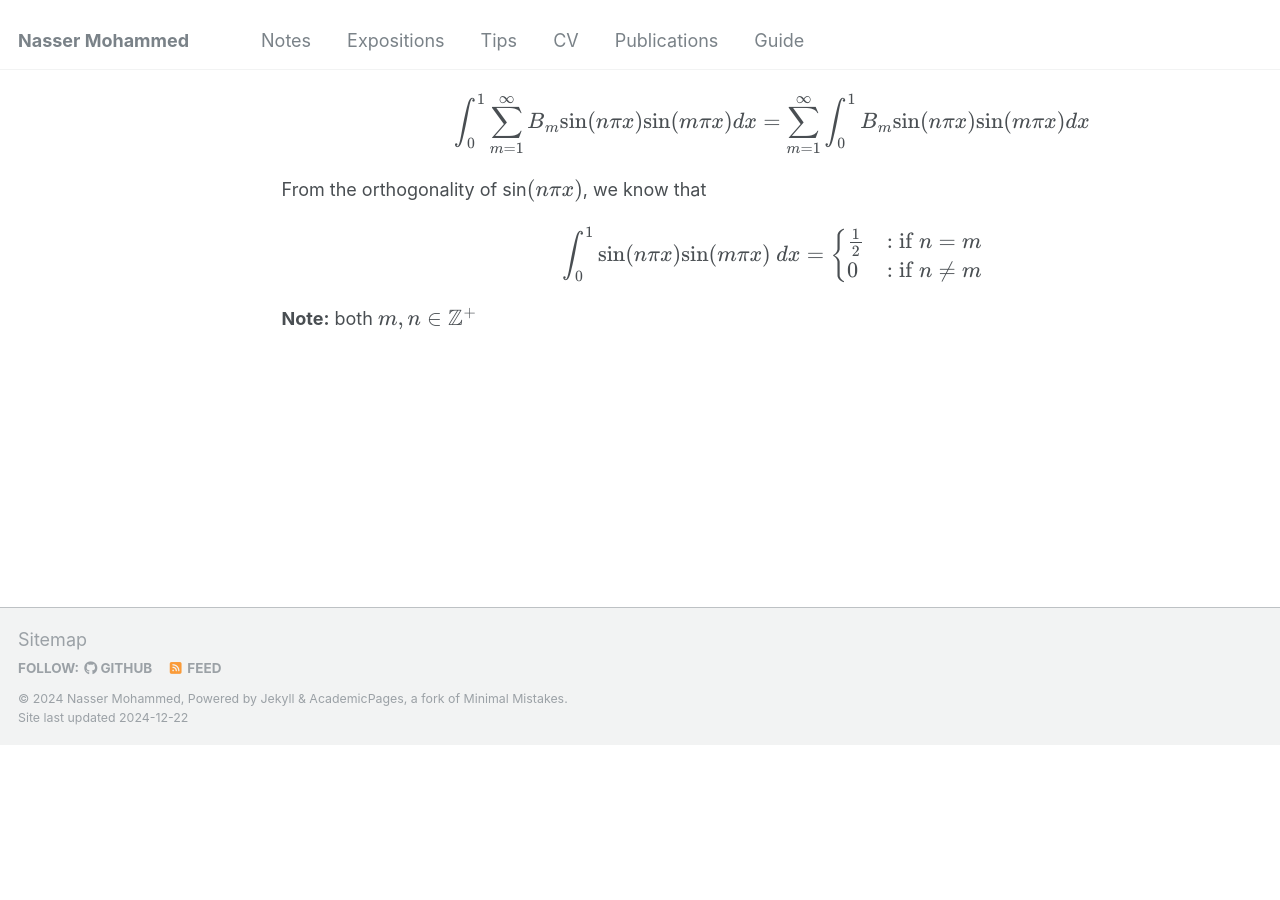
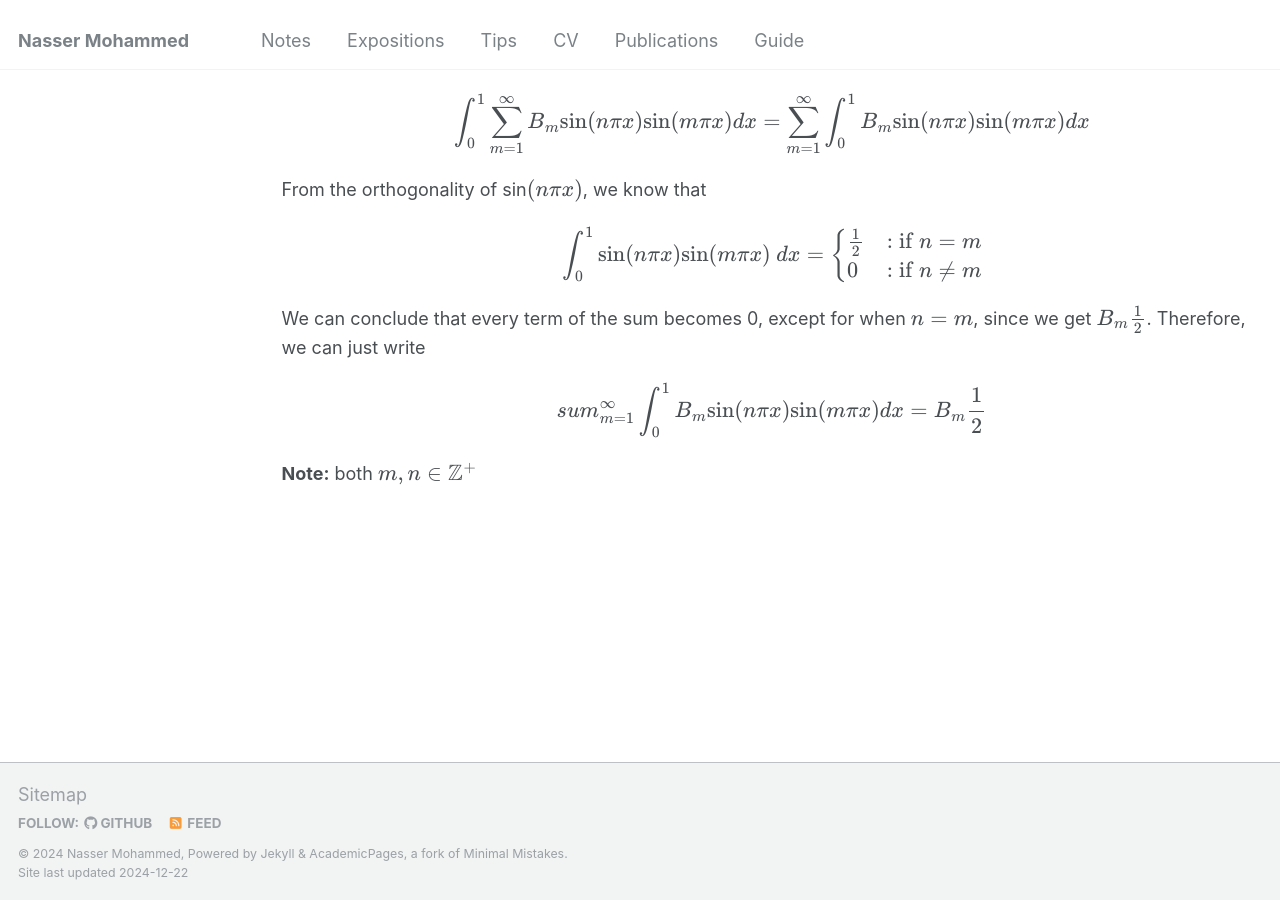
Before and after one commit to Nasser-Mohammed/Nasser-Mohammed.github.io, a Jekyll site: the page built from _pages/notes/pde/heatequation.md, in a window 1280 px wide and 900 px high, scrolled down 8154 px. Built offline with Jekyll 4.4.1, drawn with Linux system fonts in a browser that asks for light colours; before the commit the page ends 8899 px from its top, so only the background shows below that.

Commit message:
Update heatequation.md

```diff
--- a/_pages/notes/pde/heatequation.md
+++ b/_pages/notes/pde/heatequation.md
@@ -107,4 +107,6 @@ $$
 $$
 </div>
 
+We can conclude that every term of the sum becomes 0, except for when \\(n = m\\), since we get \\(B_m\frac{1}{2}\\). Therefore, we can just write
+\\[sum_{m = 1}^{\infty}\int_0^1B_m\text{sin}(n\pi x)\text{sin}(m\pi x)dx = B_m\frac{1}{2}\\]
 **Note:** both \\(m,n \in \mathbb{Z}^+\\)
```
